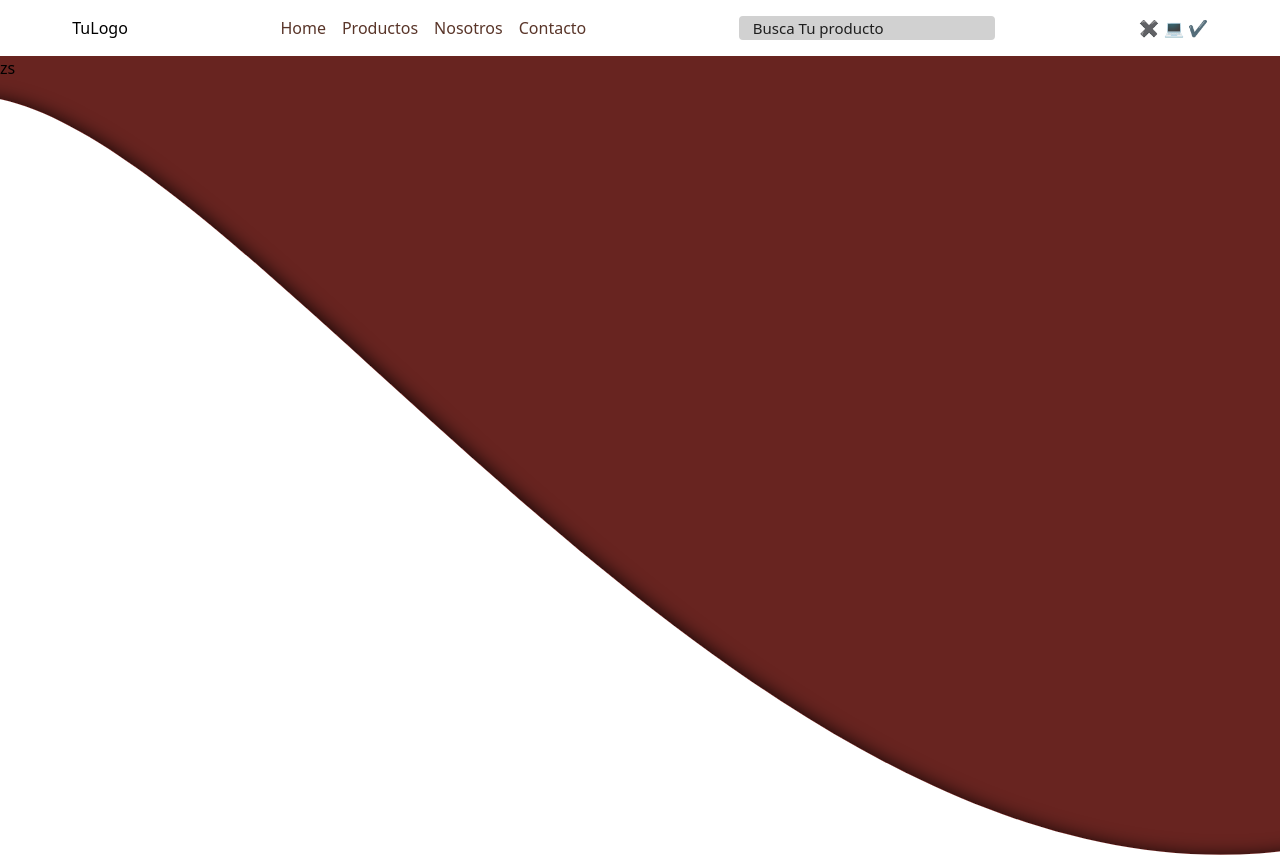
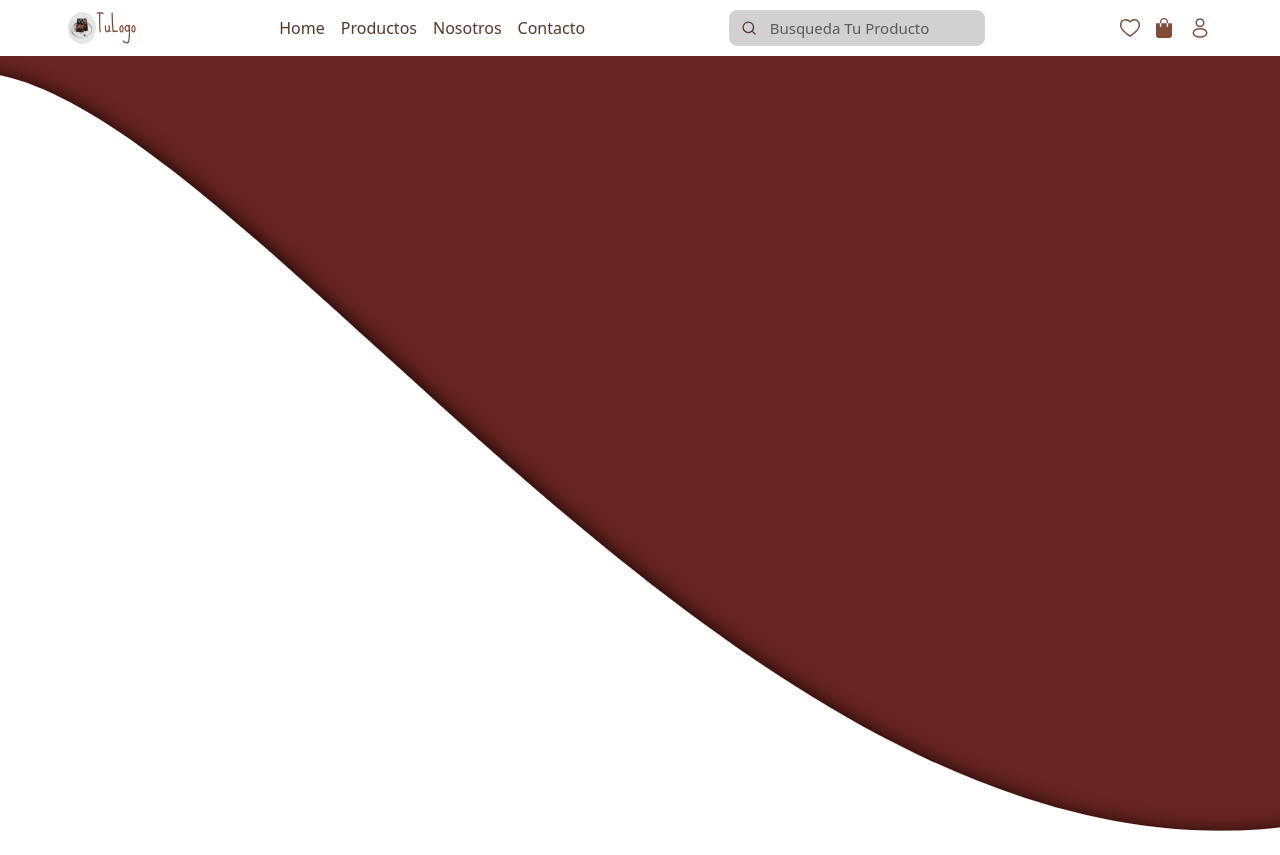
Before and after one commit to mallquidev/panaderia-html-tailwind, a plain HTML site: page index.html in a window 1280 px wide. Shown: the top 855 px of the page. Drawn offline with nearby package versions, Linux system fonts and the light colour scheme.

Commit message:
bg-svg add

```diff
--- a/index.html
+++ b/index.html
@@ -13,26 +13,34 @@
     <header>
         <nav class="">
             <div class="flex justify-around h-14 items-center">
-                <span>TuLogo</span>
+                <div class="flex">
+                    <img class="w-7" src="./icons/logotorta.png" alt="">
+                    <img class="w-10" src="./icons/TuLogo.svg" alt="">
+                </div>
                 <ul class="flex">
-                    <li class="text-[#593529] mx-2">Home</li>
-                    <li class="text-[#593529] mx-2">Productos</li>
-                    <li class="text-[#593529] mx-2">Nosotros</li>
-                    <li class="text-[#593529] mx-2">Contacto</li>
+                    <li class="text-[#593529] mx-2 font-medium">Home</li>
+                    <li class="text-[#593529] mx-2 font-medium">Productos</li>
+                    <li class="text-[#593529] mx-2 font-medium">Nosotros</li>
+                    <li class="text-[#593529] mx-2 font-medium">Contacto</li>
                 </ul>
-                <input id="search" class="bg-[#D1D1D1] rounded w-64" type="text" placeholder="Busca Tu producto">
+                <div class="relative w-64">
+                    <input id="search" type="text" placeholder="Busqueda Tu Producto" class="w-full pl-10 h-9 pr-4 py-2 bg-[#D1D1D1] border border-gray-300 rounded-lg focus:outline-none focus:ring-2 focus:ring-blue-500 focus:border-[#593529]">
+                    <svg class="absolute left-3 top-1/2 transform -translate-y-1/2 w-4 h-4" xmlns="http://www.w3.org/2000/svg" fill="none" viewBox="0 0 24 24" stroke="#593529">
+                      <path stroke-linecap="round" stroke-linejoin="round" stroke-width="2" d="M21 21l-4.35-4.35M18.83 11a7.83 7.83 0 11-15.66 0 7.83 7.83 0 0115.66 0z"/>
+                    </svg>
+                </div>
 
-                <div>
-                    <span>✖️</span>
-                    <span>💻</span>
-                    <span>✔️</span>
+
+                <div class="flex gap-4">
+                    <img class="w-5" src="./icons/Path.svg" alt="">
+                    <img class="w-4" src="./icons/Vector.svg" alt="">
+                    <img class="w-6" src="./icons/User.svg" alt="">
                 </div>
             </div>
 
         </nav>
     </header>
-    <section class="bg-[#682420]">
-        <h1>zs</h1>
+    <section class="bg-[#682420] h-screen" id="content">
       <svg width="1440" height="1304" viewBox="0 0 1440 1304" fill="none" xmlns="http://www.w3.org/2000/svg">
         <g filter="url(#filter0_d_314_473)">
             <path
@@ -54,7 +62,11 @@
             </filter>
         </defs>
     </svg>
+
+
+
     </section>
+
 </body>
 
 </html>
--- a/style.css
+++ b/style.css
@@ -1,7 +1,10 @@
 #search::placeholder {
     font-size: 15px;
-    color: #1E1E1E;
-    padding-left: 14px;
+    color: #1e1e1eab;
     border: none;
     outline: none;
 }
+svg{
+    position: absolute;
+
+}
```
Also changed, not shown: icons/Path.svg (added), icons/TuLogo.svg (added), icons/User.svg (added), icons/Vector.svg (added), icons/fondo.svg (added), icons/logotorta.png (added), icons/search.svg (added). Lines whose indentation alone changed are shown as unchanged.
